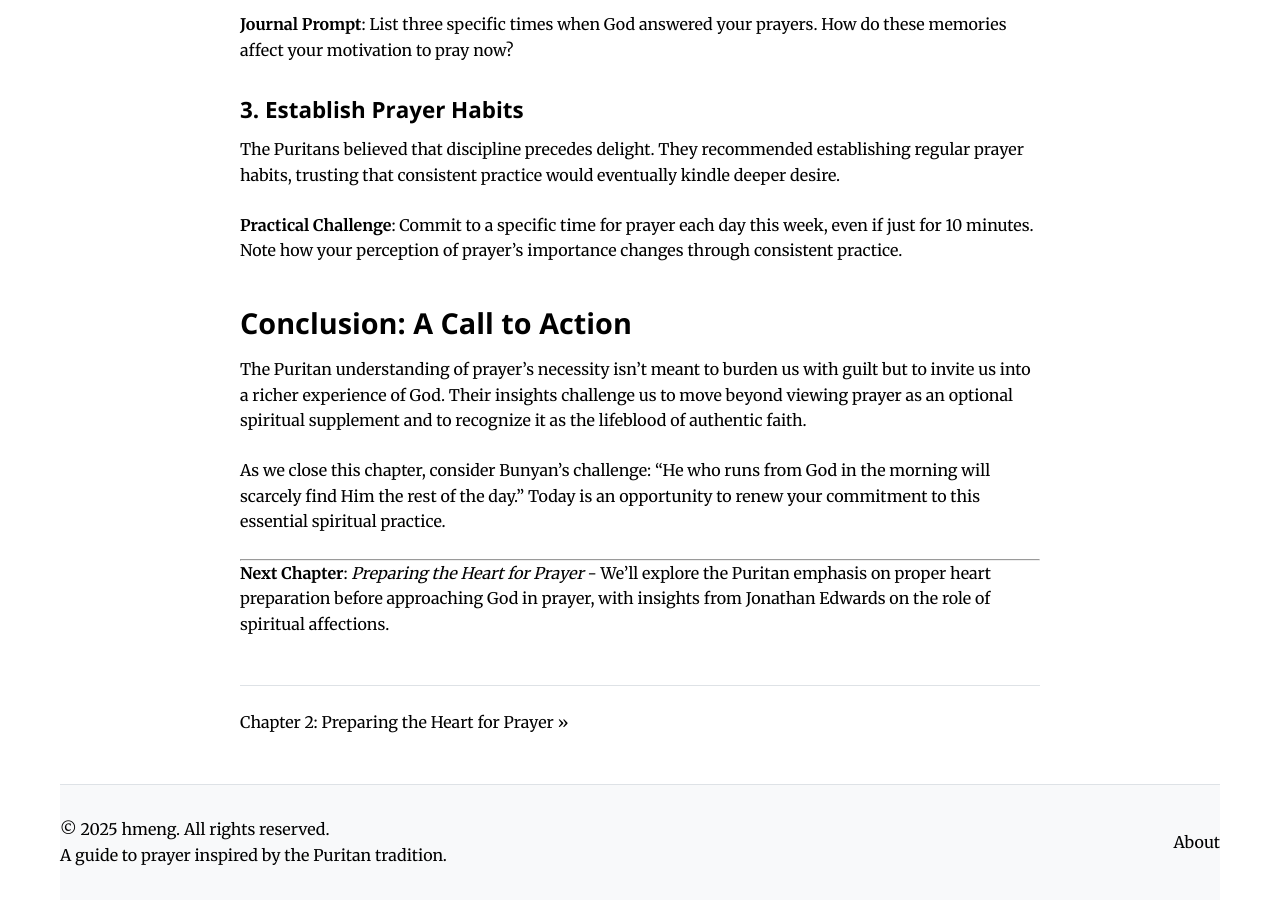
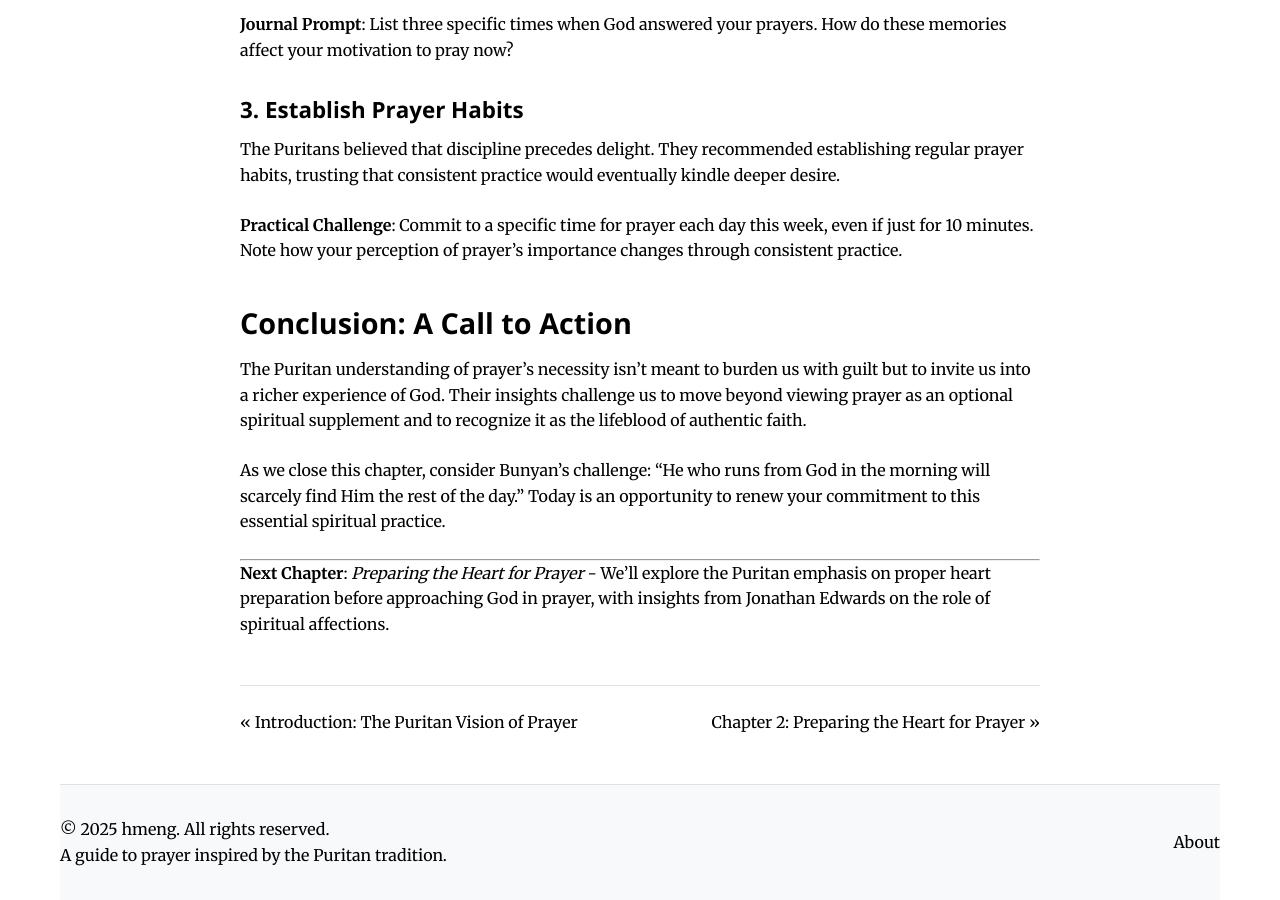
Before and after one commit to hmeng/puritan-prayer, a Jekyll site: the page built from _chapters/chapter-1.md, in a window 1280 px wide and 900 px high, scrolled down 3843 px. Built offline with Jekyll 4.4.1, drawn with Linux system fonts in a browser that asks for light colours.

Commit message:
try to fix navigation issues

```diff
--- a/_config.yml
+++ b/_config.yml
@@ -16,9 +16,11 @@ collections:
   chapters:
     output: true
     permalink: /:collection/:name/
+    sort_by: chapter_number
   appendices:
     output: true
     permalink: /:collection/:name/
+    sort_by: chapter_number
 
 # Default layouts
 defaults:
--- a/_layouts/chapter.html
+++ b/_layouts/chapter.html
@@ -17,10 +17,14 @@ layout: default
   <div class="chapter-navigation">
     {% if page.previous.url %}
     <a class="prev" href="{{ page.previous.url | relative_url }}">&laquo; {{ page.previous.title }}</a>
+    {% else %}
+    <a class="prev" href="{{ '/' | relative_url }}">&laquo; Home</a>
     {% endif %}
 
     {% if page.next.url %}
     <a class="next" href="{{ page.next.url | relative_url }}">{{ page.next.title }} &raquo;</a>
+    {% else %}
+    <a class="next" href="{{ '/' | relative_url }}">Home &raquo;</a>
     {% endif %}
   </div>
 </article>
```
